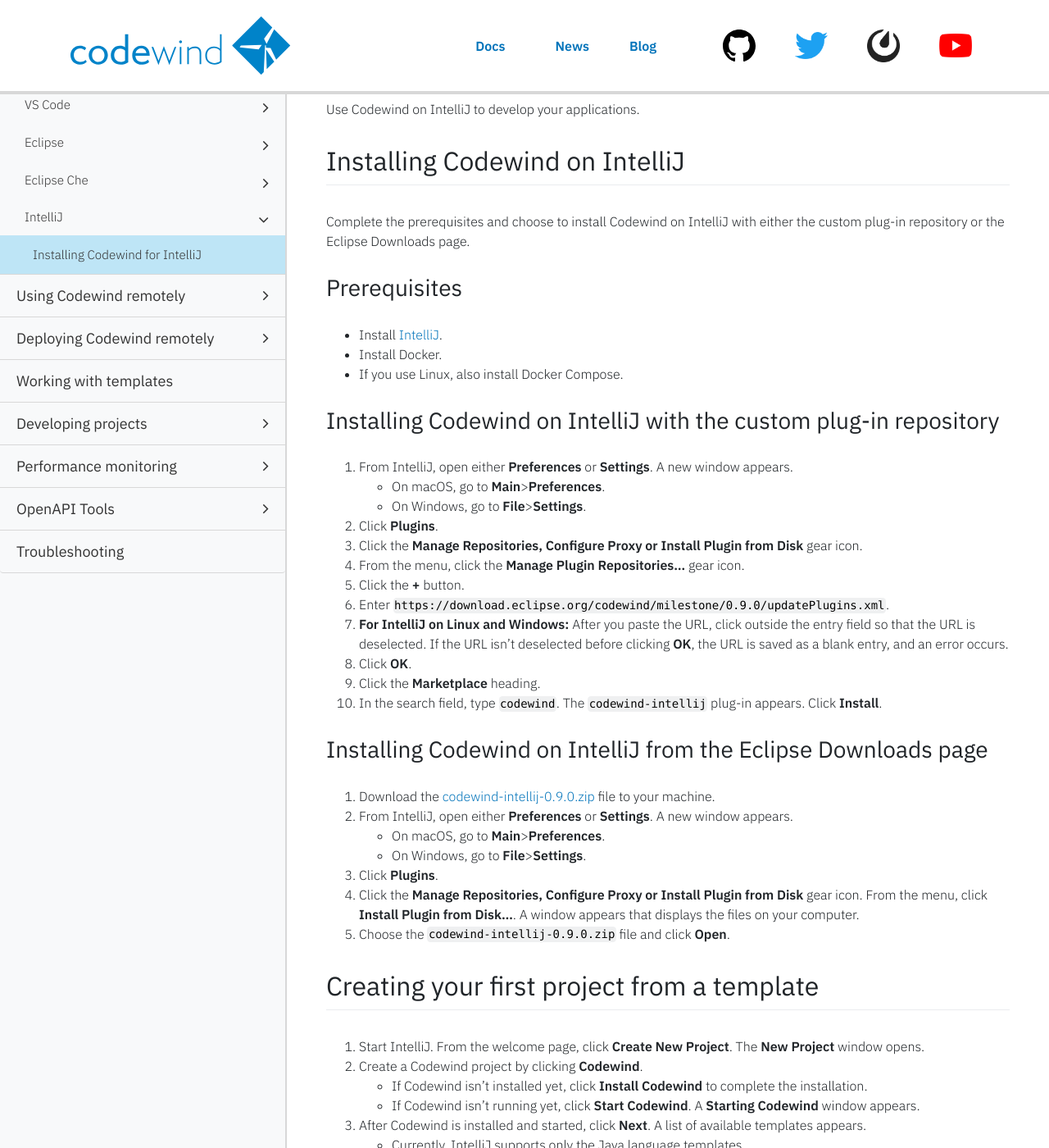
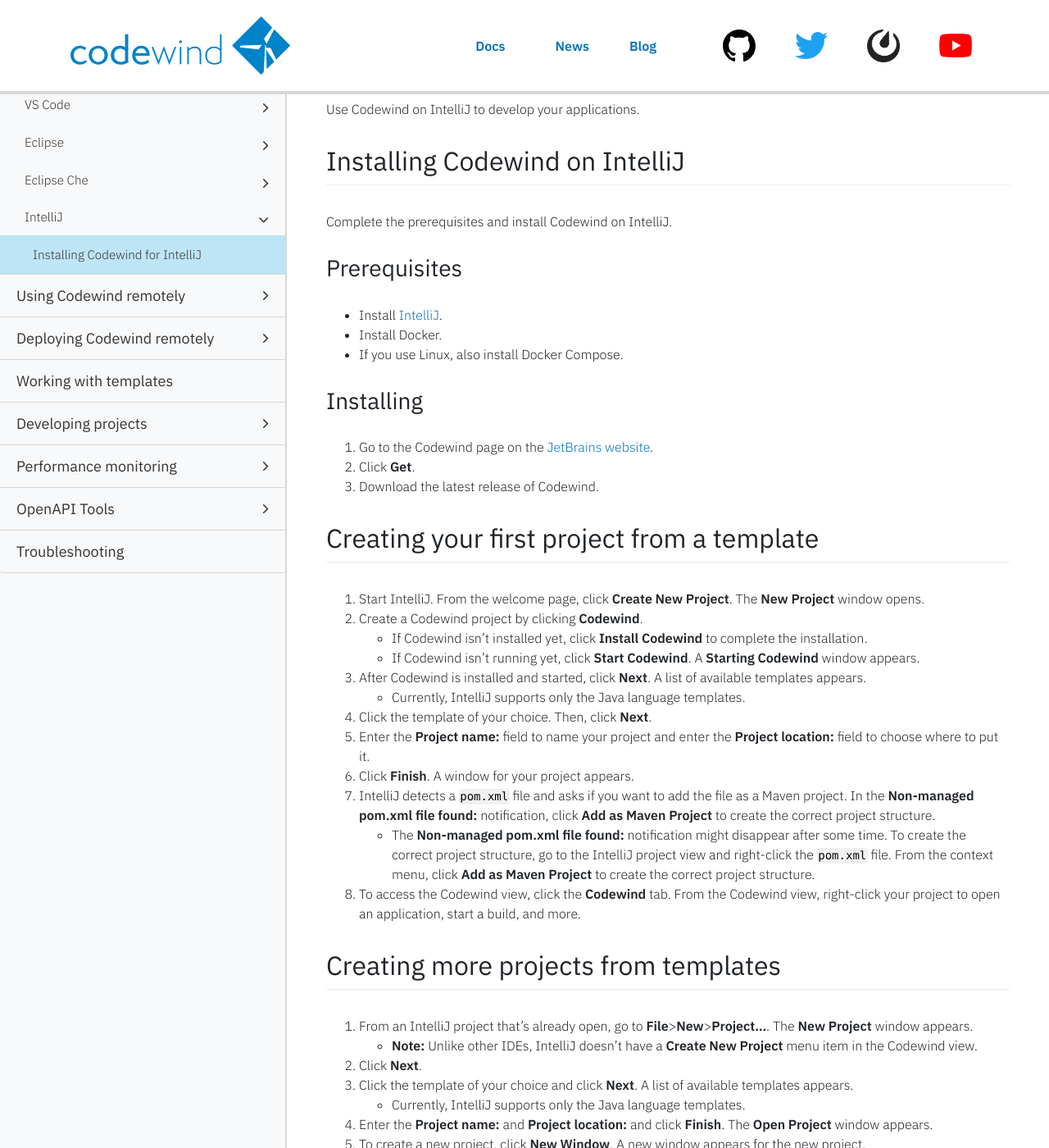
Before and after one commit to eclipse-archived/codewind-docs, a Jekyll site: the page built from docs/_documentations/intellij-getting-started.md, in a window 1280 px wide and 1400 px high, scrolled down 231 px. Shown: the whole window at 82% size. Built offline with Jekyll 4.4.1, drawn with Linux system fonts in a browser that asks for light colours; nearby versions of some CDN libraries; comment, search, counter and statistics services are not loaded.

Commit message:
Jetbrains installation update

```diff
--- a/docs/_documentations/intellij-getting-started.md
+++ b/docs/_documentations/intellij-getting-started.md
@@ -12,35 +12,17 @@ type: document
 Use Codewind on IntelliJ to develop your applications.
 
 ## Installing Codewind on IntelliJ
-Complete the prerequisites and choose to install Codewind on IntelliJ with either the custom plug-in repository or the Eclipse Downloads page.
+Complete the prerequisites and install Codewind on IntelliJ.
 
 ### Prerequisites
 - Install [IntelliJ](https://www.jetbrains.com/idea/download/#section=mac).
 - Install Docker.
 - If you use Linux, also install Docker Compose.
 
-### Installing Codewind on IntelliJ with the custom plug-in repository
-1. From IntelliJ, open either **Preferences** or **Settings**. A new window appears.
-   - On macOS, go to **Main**>**Preferences**.
-   - On Windows, go to **File**>**Settings**.
-2. Click **Plugins**.
-3. Click the **Manage Repositories, Configure Proxy or Install Plugin from Disk** gear icon.
-4. From the menu, click the **Manage Plugin Repositories...** gear icon.
-5. Click the **+** button.
-6. Enter `https://download.eclipse.org/codewind/milestone/0.9.0/updatePlugins.xml`.
-7. **For IntelliJ on Linux and Windows:** After you paste the URL, click outside the entry field so that the URL is deselected. If the URL isn't deselected before clicking **OK**, the URL is saved as a blank entry, and an error occurs.
-8. Click **OK**.
-9. Click the **Marketplace** heading.
-10. In the search field, type `codewind`. The `codewind-intellij` plug-in appears. Click **Install**.
-
-### Installing Codewind on IntelliJ from the Eclipse Downloads page
-1. Download the [codewind-intellij-0.9.0.zip](https://download.eclipse.org/codewind/milestone/0.9.0/codewind-intellij-0.9.0.zip) file to your machine.
-2. From IntelliJ, open either **Preferences** or **Settings**. A new window appears.
-   - On macOS, go to **Main**>**Preferences**.
-   - On Windows, go to **File**>**Settings**.
-3. Click **Plugins**.
-4. Click the **Manage Repositories, Configure Proxy or Install Plugin from Disk** gear icon. From the menu, click **Install Plugin from Disk...**. A window appears that displays the files on your computer.
-5. Choose the `codewind-intellij-0.9.0.zip` file and click **Open**.
+### Installing
+1. Go to the Codewind page on the [JetBrains website](https://plugins.jetbrains.com/plugin/13839-codewind).
+2. Click **Get**.
+3. Download the latest release of Codewind.
 
 ## Creating your first project from a template
 1. Start IntelliJ. From the welcome page, click **Create New Project**. The **New Project** window opens.
```
